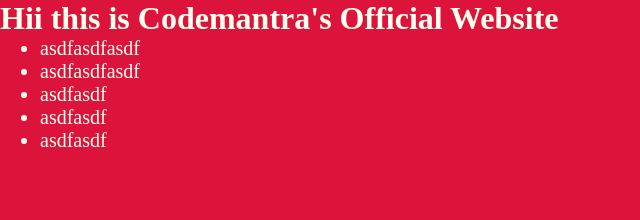
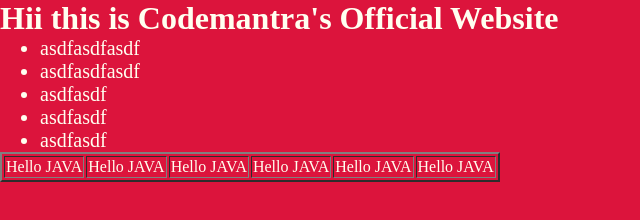
Before and after one commit to CodeMantraIND/git-repo, a plain HTML site: page index.html in a window 1280 px wide. Shown: the whole page, without its empty margins (0-640 px from the left). Drawn offline with Linux system fonts and the light colour scheme.

Commit message:
add table in index.html

```diff
--- a/index.html
+++ b/index.html
@@ -16,5 +16,12 @@
      <li>asdfasdf</li>
      <li>asdfasdf</li>
    </ul>
+
+  <table border="2px">
+     <tr>
+       <td>Hello JAVA</td>
+       <td>Hello JAVA</td><td>Hello JAVA</td><td>Hello JAVA</td><td>Hello JAVA</td><td>Hello JAVA</td>
+     </tr>
+  </table>
 </body>
 </html>
```
